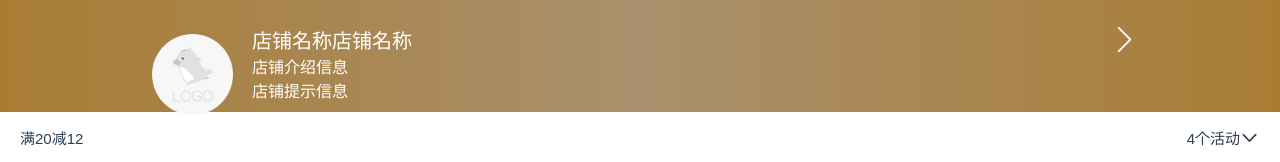
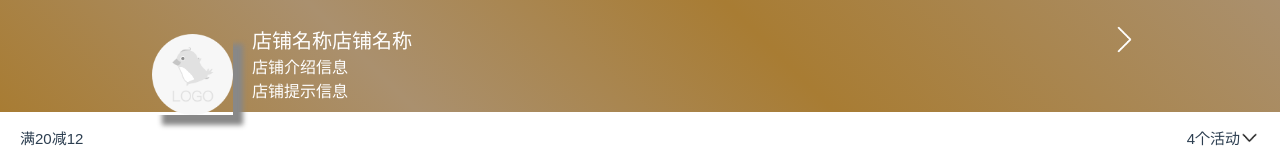
Before and after one commit to lsr1962/orderManage, a Vue app: page /#/ in a window 1280 px wide. Shown: the top 162 px of the page. Built offline with nearby package versions, Linux system fonts and the light colour scheme.

Commit message:
调整到饿了么的样式

```diff
--- a/src/pages/shopMain.vue
+++ b/src/pages/shopMain.vue
@@ -259,9 +259,9 @@ export default {
     font-size: 16px;
     color: #FFFFFF;
     text-align: left;
-    background: -moz-linear-gradient(left, #A87C33  0%, #AA906E  50%, #A87C33 100%) !important;
-    background: -webkit-linear-gradient(left, #A87C33  0%, #AA906E  50%, #A87C33 100%) !important;
-    background: linear-gradient(to right, #A87C33 0%, #AA906E  50%, #A87C33 100%) !important;
+    background: -moz-linear-gradient(45deg, #A87C33  0%, #AA906E  30%, #A87C33 60%, #AA906E  100%) !important;
+    background: -webkit-linear-gradient(45deg, #A87C33  0%, #AA906E  30%, #A87C33 60%, #AA906E  100%) !important;
+    background: linear-gradient(45deg, #A87C33 0%, #AA906E  30%, #A87C33 60%, #AA906E  100%) !important;
     background-size: cover;
     padding-top: 15px;
   }
@@ -276,6 +276,7 @@ export default {
   .shopMain_top_icon_img {
     height: 135%;
     align-self: center;
+    box-shadow: 10px 10px 5px #888888;
   }
   .shopMain_top_info {
     width: 70%;
```
